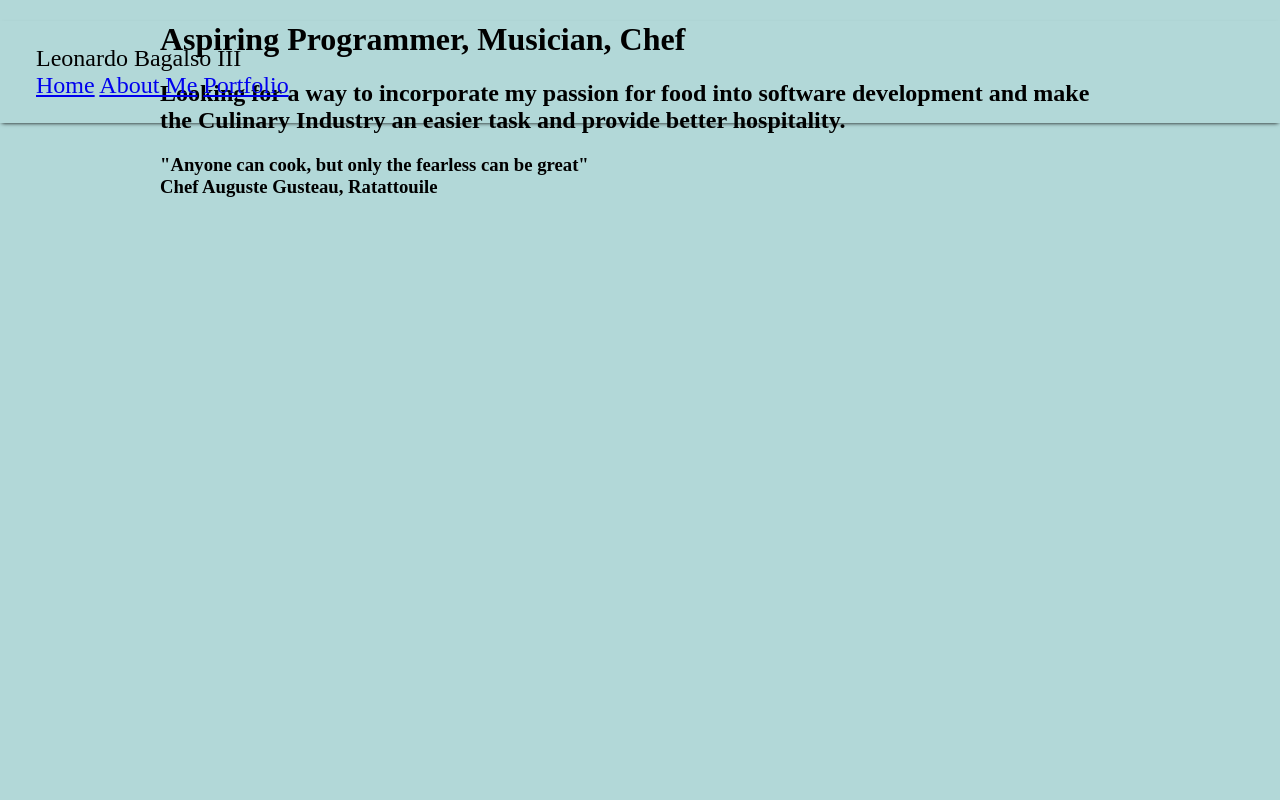
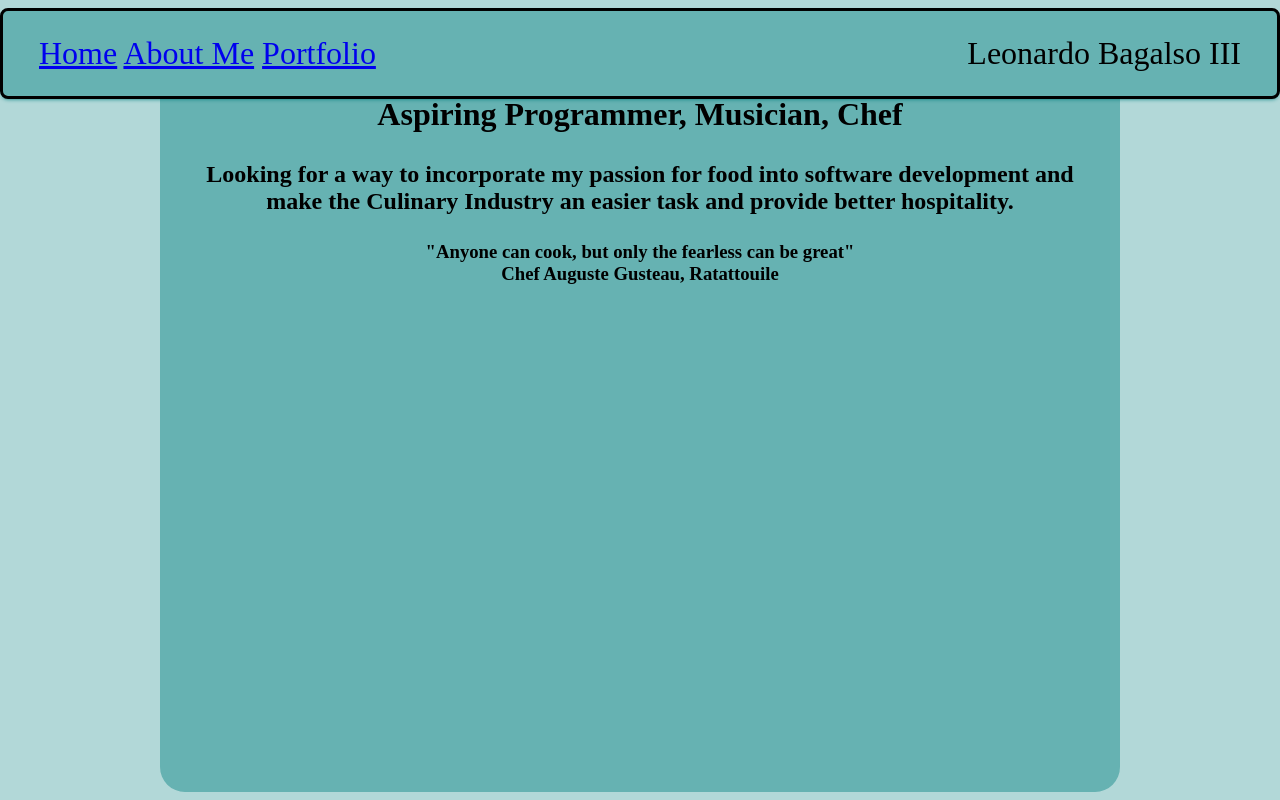
Before and after one commit to Leon-Bags/personal-website, a plain HTML site: page index.html in a window 1280 px wide. Drawn offline with Linux system fonts and the light colour scheme.

Commit message:
Updates on CSS
added Images to the about page.
added more css styling to the page

```diff
--- a/index.html
+++ b/index.html
@@ -3,6 +3,7 @@
 
 <head>
     <link rel="stylesheet" href="style.css">
+    <script src="javascript.js"></script>
     <title>Home Page</title>
 </head>
 
--- a/style.css
+++ b/style.css
@@ -1,17 +1,58 @@
+html {
+    background-color: rgb(178, 216, 216);
+    display: block;
+}
+
+.name {
+    float: right;
+    font-size: 32px;
+}
+
+.links {
+    float: left;
+    font-size: 32px;
+}
+
 header {
+    border-radius: 8px;
     font-size: 1.5rem;
     position: fixed;
     left: 0;
     right: 0;
     padding: 1em 1.5em;
-    box-shadow: 0 2px 4px -2px;
+    box-shadow: rgb(0, 128, 128) 0 2px 4px -2px;
     display: block;
+    background: rgb(102, 178, 178);
+    border: solid;
+
 }
 
+main {
+    min-height: 98vh;
+    max-width: 960px;
+    background-color: rgb(102, 178, 178);
+    box-shadow: rgb(0, 128, 128);
+    margin: auto;
+    padding: 64px 24px 96px;
+    display: block;
+    box-sizing: border-box;
+    border-radius: 25px;
+}
 
-body {
-    background-color: rgb(178, 216, 216);
-    max-width: 960px;
-    color: black;
-    margin: auto;
+h1 {
+    display: block;
+    text-align: center;
+    padding: 3px;
 }
+
+h2 {
+    display: block;
+    text-align: center;
+    padding: 3px;
+}
+
+h3 {
+    display: block;
+    text-align: center;
+    padding: 3px;
+}
```
Also changed, not shown: about.html (+5 -3 lines), portfolio.html (+2 -1 lines), AdobeStock_178470772-1024x700.jpeg (added), fitness.jpg (added), guitar.jpeg (added), javascript.js (added), 1 other file.
